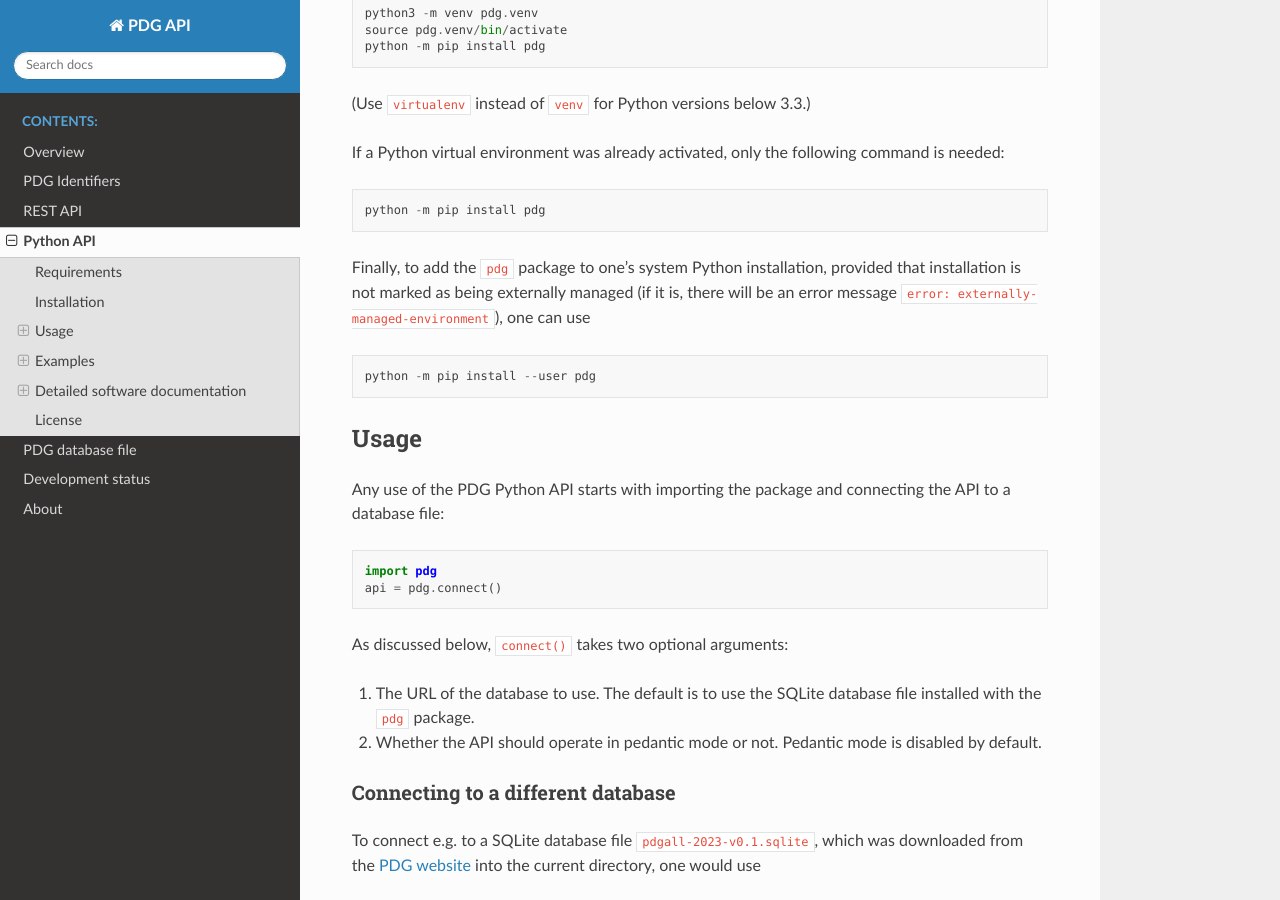
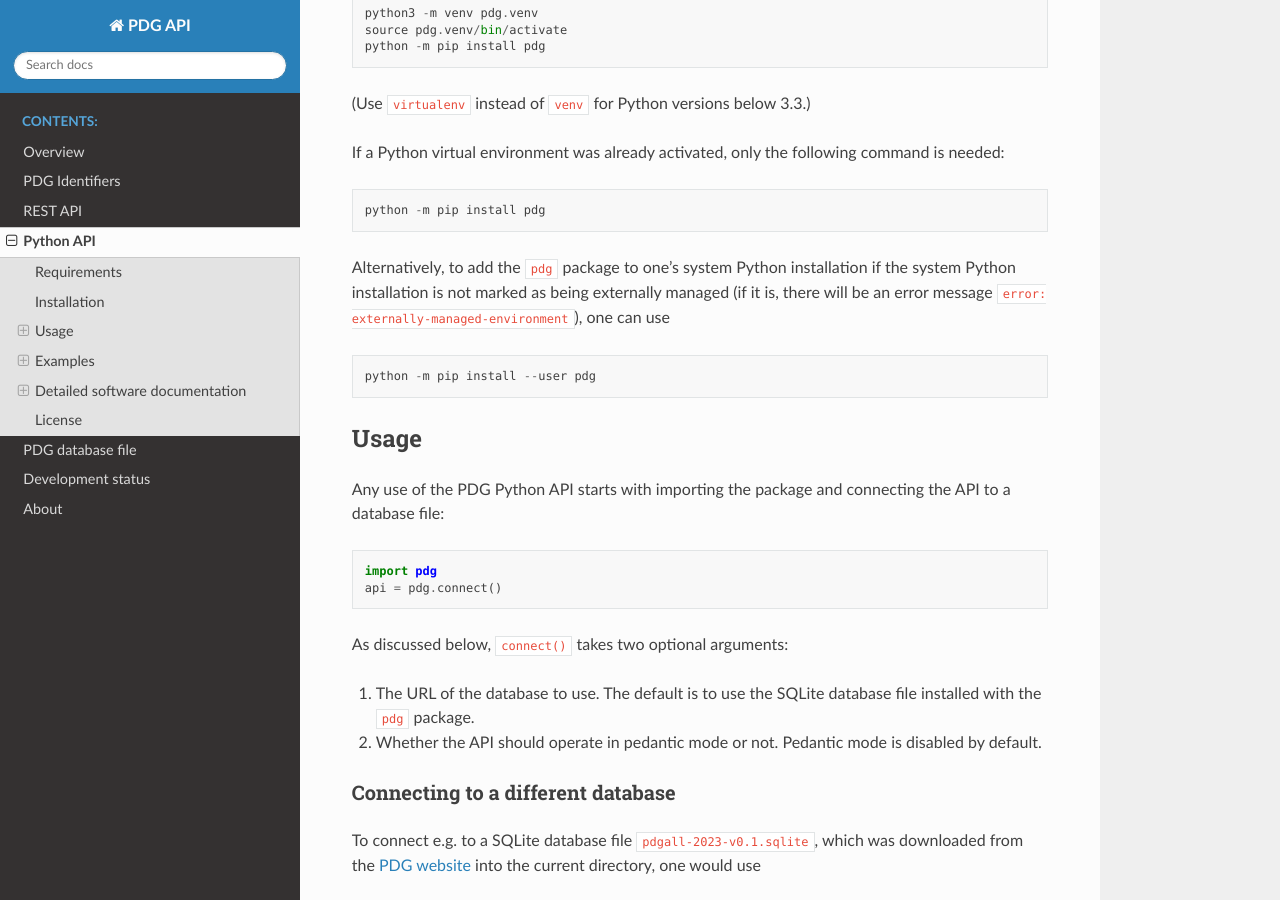
Before and after one commit to particledatagroup/api, a Sphinx documentation site: the page built from docs/source/pythonapi.md, in a window 1280 px wide and 900 px high, scrolled down 979 px. Built offline with Sphinx 7.4.7 and the Read the Docs theme 2.0.0, drawn with Linux system fonts in a browser that asks for light colours; comment, search, counter and statistics services are not loaded.

````diff
--- a/docs/source/pythonapi.md
+++ b/docs/source/pythonapi.md
@@ -47,8 +47,8 @@ If a Python virtual environment was already activated, only the following comman
 python -m pip install pdg
 ```
 
-Finally, to add the `pdg` package to one's system Python installation, provided
-that installation is not marked as being externally managed (if it is, there will be an error message
+Alternatively, to add the `pdg` package to one's system Python installation if the system Python
+installation is not marked as being externally managed (if it is, there will be an error message
 `error: externally-managed-environment`), one can use
 ```
 python -m pip install --user pdg
````
Also changed, not shown: CHANGELOG.md (+4 -0 lines).
